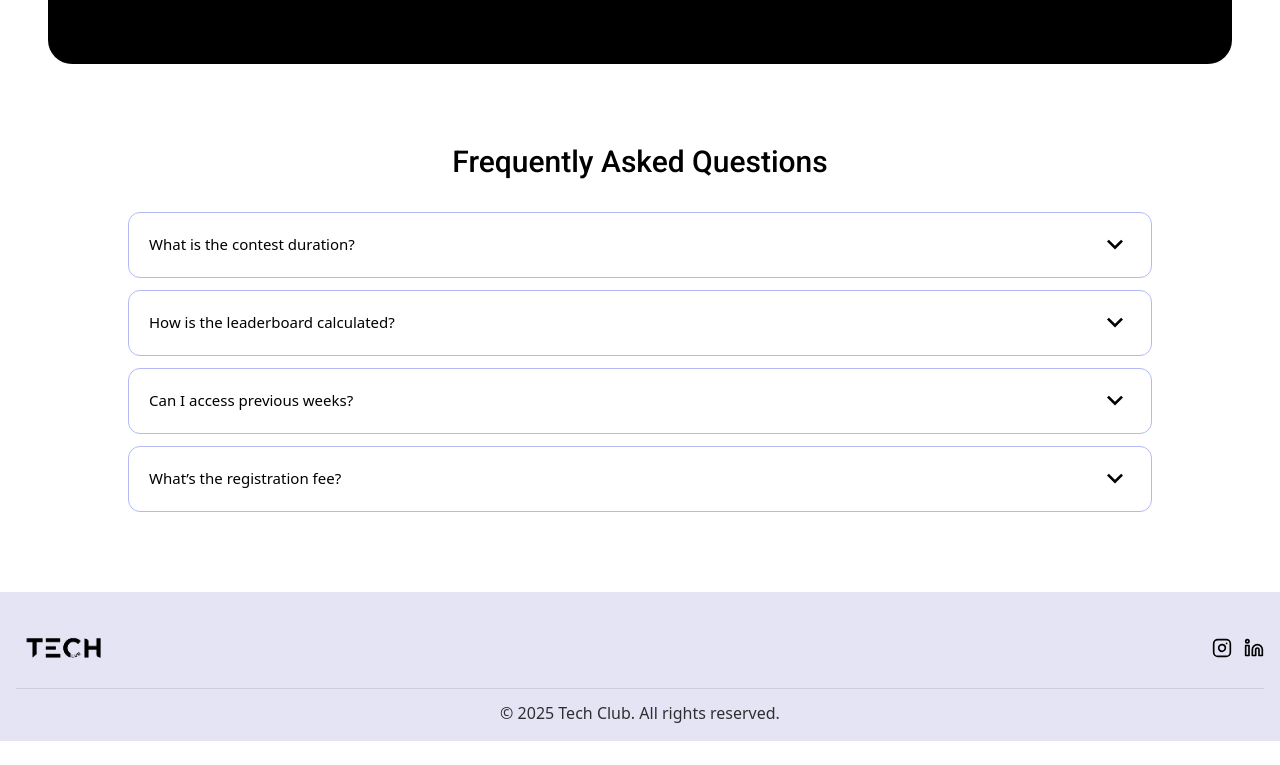
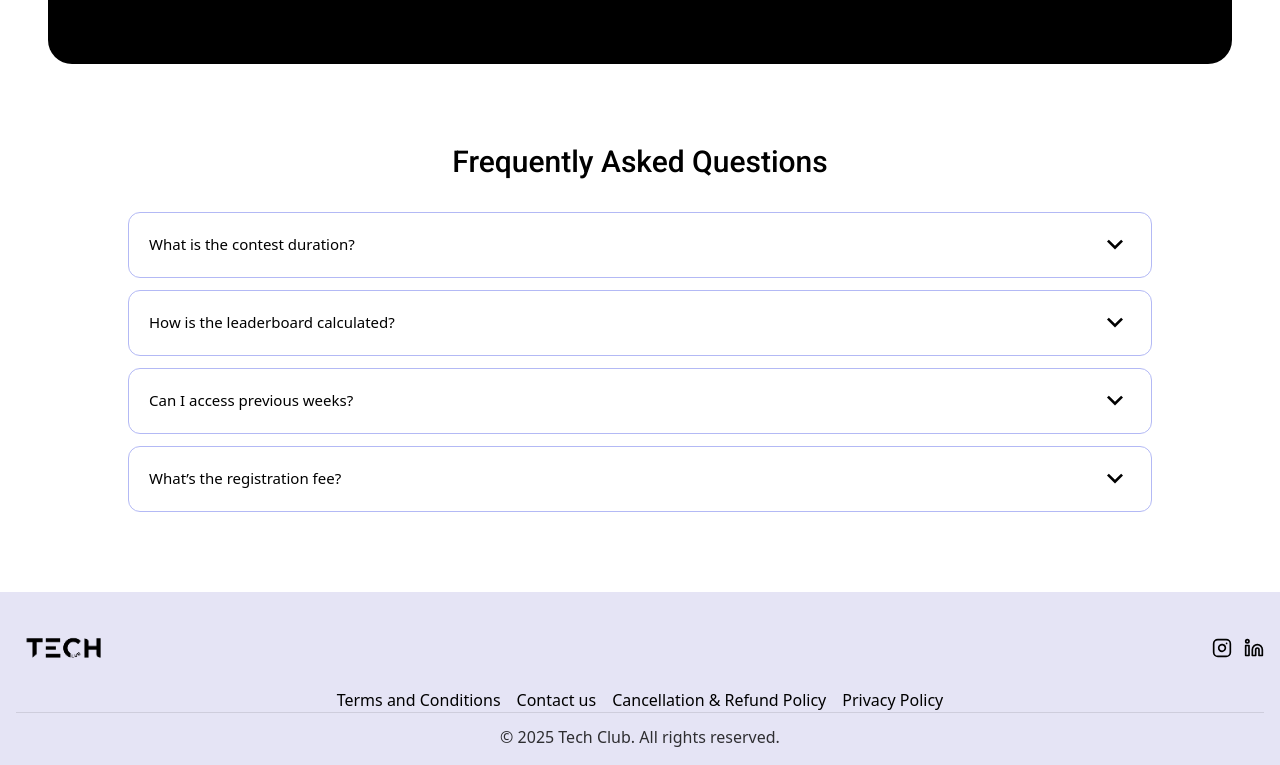
Before and after one commit to Rohith-Kaki/TechClub-Leetcode-Contest, a React (Vite) app in the folder client/: page / in a window 1280 px wide. Shown: the part 1551-2316 px from the top of the page. Before the commit the page ends 2292 px from the top, so only its background shows below. Built offline with nearby package versions, Linux system fonts and the light colour scheme; no server answers; a web font is replaced by a local one.

Commit message:
fix: Week Name display

```diff
--- a/client/src/components/homeComponents.jsx
+++ b/client/src/components/homeComponents.jsx
@@ -12,11 +12,7 @@ export function Navbar() {
   return (
     <header className="w-full bg-[#000000] px-4 md:px-16 py-3 h-24 flex items-center justify-between">
       <div className="">
-        <img
-          src={clublogo}
-          alt="Club Logo"
-          className="h-30 w-auto"
-        />
+        <img src={clublogo} alt="Club Logo" className="h-30 w-auto" />
       </div>
       <div className="font-source font-bold text-3xl text-white/90">
         Leetcode Contest
@@ -364,7 +360,20 @@ export function Footer() {
             {/* add/remove social icons as needed */}
           </div>
         </div>
-
+        <div className="flex items-center justify-center gap-4">
+          <a href="https://merchant.razorpay.com/policy/RhWdDUHzt3fKFX/terms" target="_blank">
+            Terms and Conditions
+          </a>
+          <a href="https://merchant.razorpay.com/policy/RhWdDUHzt3fKFX/contact_us" target="_blank">
+            Contact us
+          </a>
+          <a href="https://merchant.razorpay.com/policy/RhWdDUHzt3fKFX/refund" target="_blank">
+            Cancellation & Refund Policy
+          </a>
+          <a href="https://merchant.razorpay.com/policy/RhWdDUHzt3fKFX/privacy" target="_blank">
+            Privacy Policy
+          </a>
+        </div>
         {/* Divider */}
         <div className="border-t border-black/10 pb-3" />
 
--- a/client/src/components/problemscomponent.jsx
+++ b/client/src/components/problemscomponent.jsx
@@ -406,9 +406,15 @@ function groupProblemsByWeek(problems, solvedIds = new Set()) {
     const weekNum = p.week ?? 0;
 
     if (!map.has(weekNum)) {
+      const topic = p.topic_name;
+      let title = weekNum === 0 ? "Unassigned Week" : `Week ${weekNum}`;
+      if (topic) {
+        title += ` - ${topic}`;
+      }
+
       map.set(weekNum, {
         week: weekNum,
-        title: weekNum === 0 ? "Unassigned Week" : `Week ${weekNum}`,
+        title: title,
         problems: [],
       });
     }
```
Also changed, not shown: 1 other file (tests, documents, lock files or other folders).
